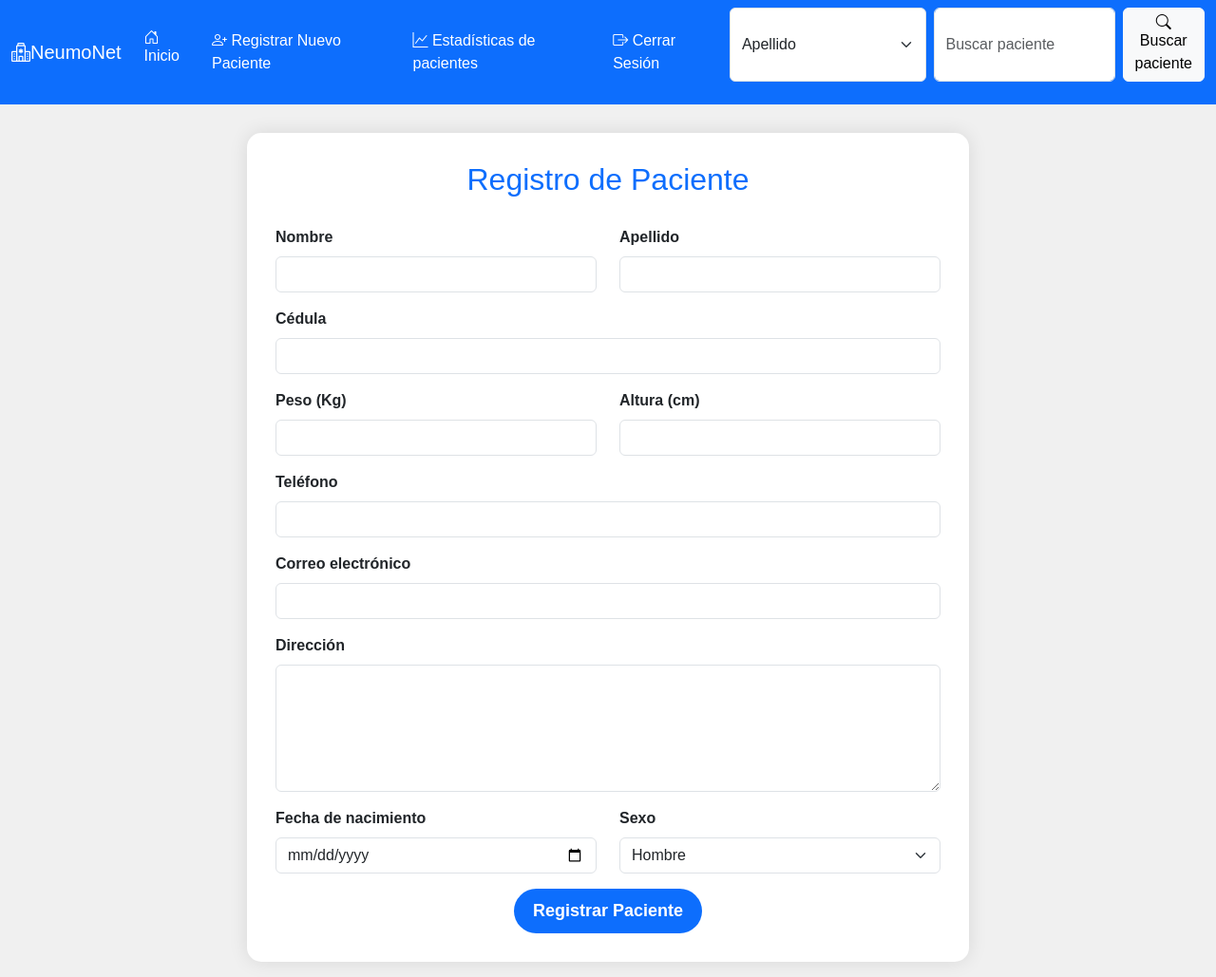
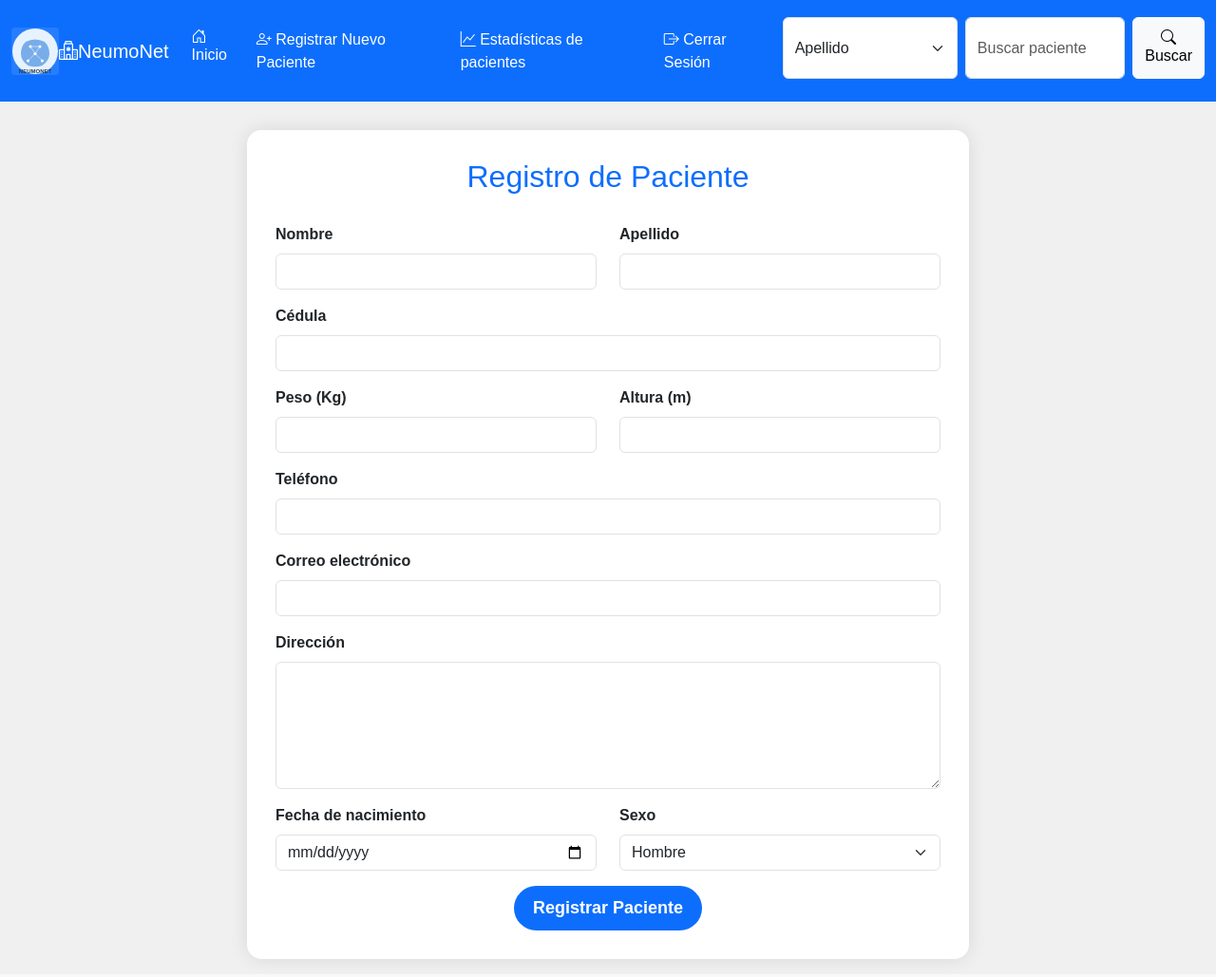
Before and after one commit to ejp16/pneumonia-detection, a Django app: template pneumonia_detection/usuario/templates/plantillas_medico/registrar_paciente.html in a window 1280 px wide. Shown: the whole page at 95% size. Run offline with Django 5.2, Linux system fonts and the light colour scheme; the template is opened without the code that fills it: values that come from a table or form of the project are taken from there, others are empty; tables that the repository leaves empty hold one stand-in row (values such as "Sample post"); some libraries are stand-ins or nearby versions.

Commit message:
Acentos en el forms.py. Cambiado el campo altura en models.py y forms.py de integer a float

```diff
--- a/pneumonia_detection/usuario/forms.py
+++ b/pneumonia_detection/usuario/forms.py
@@ -55,16 +55,16 @@ class FormRegistrarPaciente(forms.ModelForm):
 
     nombre = forms.CharField(label='Nombre', required=True, max_length=40, validators=[RegexValidator('[0-9+-/%]', inverse_match=True)], widget=forms.TextInput(attrs={'class': 'form-control',}))
     apellido = forms.CharField(label='Apellido', required=True, max_length=40, validators=[RegexValidator('[0-9+-/%]', inverse_match=True)], widget=forms.TextInput(attrs={'class': 'form-control',}))
-    cedula = forms.CharField(label='Cedula', required=True, max_length=12, validators=[RegexValidator('[a-z+-/%]', inverse_match=True)], widget=forms.TextInput(attrs={'class': 'form-control',}))
+    cedula = forms.CharField(label='Cédula', required=True, max_length=12, validators=[RegexValidator('[a-z+-/%]', inverse_match=True)], widget=forms.TextInput(attrs={'class': 'form-control',}))
     sexo = forms.ChoiceField(choices=CHOICES, widget=forms.Select(attrs={'class': 'form-select'}))
     peso = forms.IntegerField(min_value=0, widget=forms.NumberInput(attrs={'class': 'form-control',}))
-    altura = forms.IntegerField(label='Altura en cm', required=True, widget=forms.NumberInput(attrs={'class': 'form-control',}))
-    telefono = forms.CharField(label='Telefono', required=True, max_length=16, validators=[RegexValidator('[a-z+-/%-]', inverse_match=True, message='Usar solo numeros en este campo')], widget=forms.TextInput(attrs={'class': 'form-control', }))
+    altura = forms.FloatField(label='Altura en cm', required=True, validators=[RegexValidator('[a-z+-/%]', inverse_match=True)], widget=forms.NumberInput(attrs={'class': 'form-control',}))
+    telefono = forms.CharField(label='Teléfono', required=True, max_length=16, validators=[RegexValidator('[a-z+-/%-]', inverse_match=True, message='Usar solo números en este campo')], widget=forms.TextInput(attrs={'class': 'form-control', }))
     email = forms.EmailField(required=True, label='Correo electronico', widget=forms.EmailInput(
         attrs={'class': 'form-control'}
     ))
     direccion = forms.CharField(required=True, max_length=255, widget=forms.Textarea(attrs={"rows":"5", 'class': 'form-control'}))
-    fecha_nacimiento = forms.DateField(widget=forms.DateInput(attrs={'class': 'form-control', 'type': 'date', 'max': datetime.datetime.now().date(),}))
+    fecha_nacimiento = forms.DateField(widget=forms.DateInput(attrs={'class': 'form-control', 'type': 'date', 'max': datetime.datetime.now().date(),}, format="d%m%Y%"))
 
 class AntecedentesForm(forms.Form):
 
--- a/pneumonia_detection/usuario/models.py
+++ b/pneumonia_detection/usuario/models.py
@@ -36,7 +36,7 @@ class Paciente(models.Model):
     cedula = models.CharField(max_length=12, )
     sexo = models.CharField(max_length=1, )
     peso = models.CharField(max_length=3, )
-    altura = models.IntegerField()
+    altura = models.FloatField()
     telefono = models.CharField(max_length=16, )
     email = models.EmailField()
     direccion = models.CharField(max_length=255, )
--- a/pneumonia_detection/usuario/static/styles.css
+++ b/pneumonia_detection/usuario/static/styles.css
@@ -377,3 +377,16 @@ h1 {
   color: #0d6efd;
   margin-bottom: 30px;
 }
+
+/*Logo navbar*/
+#logo-preview {
+  width: 50px;
+  height: 50px;
+  object-fit: contain;
+  background-color: rgba(255, 255, 255, 0.1);
+  border-radius: 4px;
+  cursor: pointer;
+}
+#logo-preview:hover {
+  background-color: rgba(255, 255, 255, 0.2);
+}
--- a/pneumonia_detection/usuario/templates/base_navbar_medico.html
+++ b/pneumonia_detection/usuario/templates/base_navbar_medico.html
@@ -22,6 +22,7 @@
 <body>
         <nav class="navbar navbar-expand-lg navbar-dark bg-primary">
           <div class="container-fluid">
+            <img id="logo-preview" src="{% static 'neumonet-logo.svg' %}" alt="Logo">
               <a class="navbar-brand" href="#"><i class="bi bi-hospital"></i>NeumoNet</a>
               <button class="navbar-toggler" type="button" data-bs-toggle="collapse" data-bs-target="#navbarContent" aria-controls="navbarContent" aria-expanded="false" aria-label="Toggle navigation">
                   <span class="navbar-toggler-icon"></span>
@@ -29,7 +30,7 @@
               <div class="collapse navbar-collapse" id="navbarContent">
                   <ul class="navbar-nav me-auto mb-2 mb-lg-0">
                       <li class="nav-item">
-                          <a class="nav-link active" aria-current="page" href="{% url 'index_medico' %}"><i class="bi bi-house-door"></i> Inicio</a>
+                          <a class="nav-link active" aria-current="page" href="{% url 'index_medico' %}"><i class="bi bi-house-door"></i>Inicio</a>
                       </li>
                       <li class="nav-item">
                           <a class="nav-link active" href="{% url 'registrar_paciente' %}"><i class="bi bi-person-plus"></i> Registrar Nuevo Paciente</a>
@@ -42,15 +43,15 @@
                       </li>
                   </ul>
                   <form class="d-flex" method="get" action="{% url 'buscar' %}">
-                      <select class="form-select me-2" aria-label="Filtro de búsqueda" name="filtro">
+                      <select class="form-select me-2" style="height: 65px; margin-top: 10px;" aria-label="Filtro de búsqueda" name="filtro">
                         <ul class="dropdown-menu" aria-labelledby="navbarDropdown">
                           <option value="apellido">Apellido</option>
                           <option value="nombre">Nombre</option>
                           <option value="cedula">Cedula</option>
                         </ul>
                       </select>
-                      <input class="form-control me-2" type="search" placeholder="Buscar paciente" aria-label="Search" name="datos">
-                      <button class="btn btn-light" type="submit"><i class="bi bi-search"></i> Buscar paciente</button>
+                      <input class="form-control me-2" style="height: 65px; margin-top: auto;" type="search" placeholder="Buscar paciente" aria-label="Search" name="datos">
+                      <button class="btn btn-light" style="height: 65px; margin-top: auto;" type="submit"><i class="bi bi-search"></i> Buscar</button>
                   </form>
               </div>
           </div>
--- a/pneumonia_detection/usuario/templates/inicio.html
+++ b/pneumonia_detection/usuario/templates/inicio.html
@@ -84,8 +84,8 @@
     <header class="hero">
         <img src="" alt="">
         <div class="container text-center position-relative">
-            <h1 class="display-3 fw-bold mb-4">Sistema de detección</h1>
-            <p class="lead mb-5">Descubre nuestro innovador sistema de detección</p>
+            <h1 class="display-3 fw-bold mb-4">Sistema de Detección de Neumonia</h1>
+            <p class="lead mb-5">Descubre nuestro innovador sistema de detección de neumonía a traves de una Red Neuronal Convolucional</p>
             <a href="{% url 'register' %}"><button class="btn-custom">Registrarse</button></a>
             <a href="{% url 'login' %}"><button class="btn-custom">Iniciar sesión</button></a>
         </div>
@@ -132,7 +132,7 @@
                 <h2 class="text-center mb-5">¿Cómo funciona?</h2>
                 <div class="row align-items-center">
                     <div class="col-md-6 mb-4">
-                        <img src="{% static 'neumonet-logo.svg' %}" alt="Sistema de detección" class="img-fluid rounded shadow">
+                        <img src="{% static 'neumonet-logo.ico' %}" alt="Sistema de detección" class="img-fluid rounded shadow">
                     </div>
                     <div class="col-md-6">
                         <p class="lead">
--- a/pneumonia_detection/usuario/templates/plantillas_medico/registrar_paciente.html
+++ b/pneumonia_detection/usuario/templates/plantillas_medico/registrar_paciente.html
@@ -58,7 +58,7 @@
                             {{ form.peso }}
                         </div>
                         <div class="col-md-6">
-                            <label for="altura" class="form-label">Altura (cm)</label>
+                            <label for="altura" class="form-label">Altura (m)</label>
                             {{ form.altura }}
                         </div>
                     </div>
```
Also changed, not shown: pneumonia_detection/usuario/migrations/0003_alter_paciente_altura.py (added).
